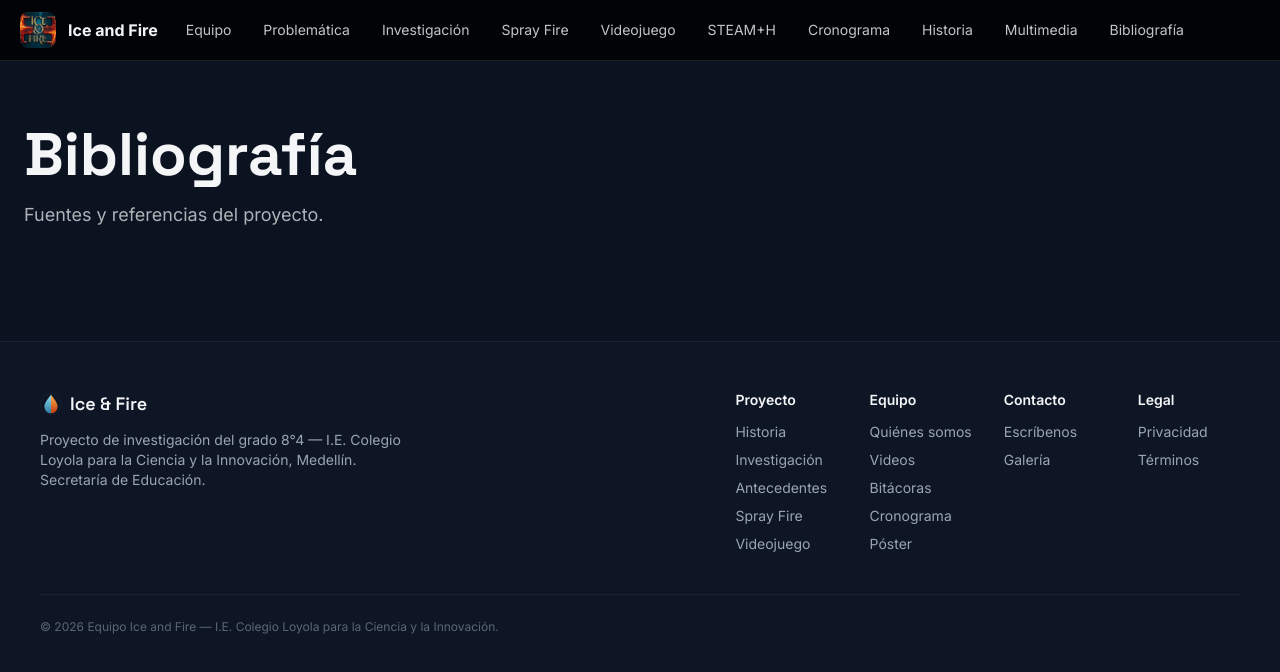
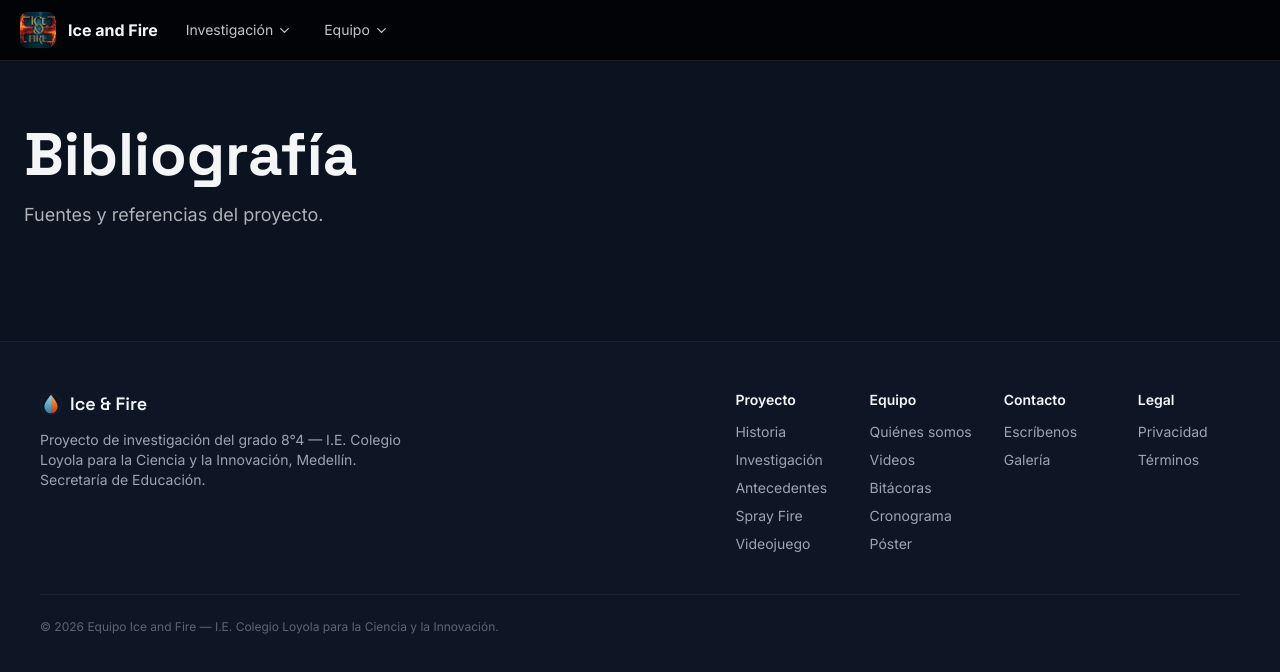
Before and after one commit to arangoarangojoansebastian0-afk/Ice-and-fire, a React (Vite) app: page /bibliografia in a window 1280 px wide. Shown: the top 672 px of the page. Built offline with nearby package versions, Linux system fonts and the light colour scheme.

Commit message:
feat: dynamic CMS pages and navigation

```diff
--- a/src/components/CmsNavigation.tsx
+++ b/src/components/CmsNavigation.tsx
@@ -1,32 +1,148 @@
-import { Link } from "react-router-dom";
+import { useState } from "react";
+import { Link, useLocation } from "react-router-dom";
+import { ChevronDown } from "lucide-react";
 import pagesData from "../data/pages.json";
 import content from "../data/content.json";
 
+type Page = {
+  name: string;
+  slug: string;
+  description?: string;
+  visible: boolean;
+  inMenu: boolean;
+  order: number;
+  type: string;
+  section?: string;
+  blocks?: unknown[];
+  parent?: string;
+};
+
 export default function CmsNavigation() {
-  const pages = [...pagesData.pages]
-    .filter((p) => p.visible && p.inMenu)
+  const location = useLocation();
+  const [openGroup, setOpenGroup] = useState<string | null>(null);
+
+  const pages = pagesData.pages as Page[];
+
+  const groups = pages
+    .filter(
+      (page) =>
+        page.type === "group" &&
+        page.visible &&
+        page.inMenu
+    )
     .sort((a, b) => a.order - b.order);
+
+  const standalonePages = pages
+    .filter(
+      (page) =>
+        page.type !== "group" &&
+        !page.parent &&
+        page.visible &&
+        page.inMenu
+    )
+    .sort((a, b) => a.order - b.order);
+
+  const getChildren = (parentSlug: string) =>
+    pages
+      .filter(
+        (page) =>
+          page.parent === parentSlug &&
+          page.visible &&
+          page.inMenu
+      )
+      .sort((a, b) => a.order - b.order);
+
+  const toggleGroup = (slug: string) => {
+    setOpenGroup((current) =>
+      current === slug ? null : slug
+    );
+  };
+
+  const isActive = (slug: string) =>
+    location.pathname === `/${slug}`;
 
   return (
     <header className="sticky top-0 z-50 border-b border-white/10 bg-black/80 backdrop-blur-xl">
-      <nav className="mx-auto flex max-w-7xl items-center gap-4 px-5 py-3 overflow-x-auto">
-        <Link to="/" className="flex shrink-0 items-center gap-3 font-bold">
+      <nav className="mx-auto flex max-w-7xl items-center gap-4 px-5 py-3">
+        <Link
+          to="/"
+          className="flex shrink-0 items-center gap-3 font-bold"
+        >
           {content.site.logo ? (
-            <img src={content.site.logo} alt={content.site.name} className="h-9 w-9 rounded-lg object-contain" />
+            <img
+              src={content.site.logo}
+              alt={content.site.name}
+              className="h-9 w-9 rounded-lg object-contain"
+            />
           ) : null}
-          <span>{content.site.shortName || content.site.name}</span>
+
+          <span>
+            {content.site.shortName || content.site.name}
+          </span>
         </Link>
 
-        <div className="flex items-center gap-2">
-          {pages.map((page) => (
+        <div className="flex items-center gap-2 overflow-x-auto">
+          {standalonePages.map((page) => (
             <Link
               key={page.slug}
               to={`/${page.slug}`}
-              className="whitespace-nowrap rounded-lg px-3 py-2 text-sm opacity-80 hover:opacity-100 hover:bg-white/10 transition"
+              className={`whitespace-nowrap rounded-lg px-3 py-2 text-sm transition ${
+                isActive(page.slug)
+                  ? "bg-white/10 opacity-100"
+                  : "opacity-80 hover:bg-white/10 hover:opacity-100"
+              }`}
             >
               {page.name}
             </Link>
           ))}
+
+          {groups.map((group) => {
+            const children = getChildren(group.slug);
+            const isOpen = openGroup === group.slug;
+
+            return (
+              <div
+                key={group.slug}
+                className="relative shrink-0"
+              >
+                <button
+                  type="button"
+                  aria-haspopup="true"
+                  aria-expanded={isOpen}
+                  onClick={() => toggleGroup(group.slug)}
+                  className="flex items-center gap-1 whitespace-nowrap rounded-lg px-3 py-2 text-sm opacity-80 transition hover:bg-white/10 hover:opacity-100"
+                >
+                  {group.name}
+
+                  <ChevronDown
+                    size={15}
+                    className={`transition-transform ${
+                      isOpen ? "rotate-180" : ""
+                    }`}
+                  />
+                </button>
+
+                {isOpen && (
+                  <div className="absolute left-0 top-full mt-2 min-w-56 rounded-xl border border-white/10 bg-black/95 p-2 shadow-2xl backdrop-blur-xl">
+                    {children.map((child) => (
+                      <Link
+                        key={child.slug}
+                        to={`/${child.slug}`}
+                        onClick={() => setOpenGroup(null)}
+                        className={`block rounded-lg px-4 py-3 text-sm transition ${
+                          isActive(child.slug)
+                            ? "bg-white/10 opacity-100"
+                            : "opacity-80 hover:bg-white/10 hover:opacity-100"
+                        }`}
+                      >
+                        {child.name}
+                      </Link>
+                    ))}
+                  </div>
+                )}
+              </div>
+            );
+          })}
         </div>
       </nav>
     </header>
--- a/src/data/pages.json
+++ b/src/data/pages.json
@@ -1,90 +1,13 @@
 {
   "pages": [
-    {
-      "name": "Problemática",
-      "slug": "problematica",
-      "description": "Problemática global, nacional y local.",
-      "visible": true,
-      "inMenu": true,
-      "order": 20,
-      "type": "section",
-      "section": "Problem",
-      "blocks": []
-    },
     {
       "name": "Investigación",
       "slug": "investigacion",
       "description": "Pregunta, objetivos, antecedentes y metodología.",
       "visible": true,
       "inMenu": true,
-      "order": 30,
-      "type": "section",
-      "section": "Research",
-      "blocks": []
-    },
-    {
-      "name": "Spray Fire",
-      "slug": "spray-fire",
-      "description": "La solución física y científica del proyecto.",
-      "visible": true,
-      "inMenu": true,
-      "order": 40,
-      "type": "section",
-      "section": "Spray",
-      "blocks": []
-    },
-    {
-      "name": "Videojuego",
-      "slug": "videojuego",
-      "description": "Llamas en el Bosque.",
-      "visible": true,
-      "inMenu": true,
-      "order": 50,
-      "type": "section",
-      "section": "Game",
-      "blocks": []
-    },
-    {
-      "name": "STEAM+H",
-      "slug": "steam-h",
-      "description": "Integración de ciencia, tecnología, ingeniería, artes, matemáticas y humanidades.",
-      "visible": true,
-      "inMenu": true,
-      "order": 60,
-      "type": "section",
-      "section": "Steam",
-      "blocks": []
-    },
-    {
-      "name": "Cronograma",
-      "slug": "cronograma",
-      "description": "Actividades, responsables y entregables.",
-      "visible": true,
-      "inMenu": true,
-      "order": 70,
-      "type": "section",
-      "section": "Schedule",
-      "blocks": []
-    },
-    {
-      "name": "Historia",
-      "slug": "historia",
-      "description": "Historia y evolución del equipo.",
-      "visible": true,
-      "inMenu": true,
-      "order": 80,
-      "type": "section",
-      "section": "History",
-      "blocks": []
-    },
-    {
-      "name": "Multimedia",
-      "slug": "multimedia",
-      "description": "Videos, fotografías y material visual.",
-      "visible": true,
-      "inMenu": true,
-      "order": 90,
-      "type": "blocks",
+      "order": 10,
+      "type": "group",
       "blocks": []
     },
     {
@@ -93,9 +16,57 @@
       "description": "Integrantes y perfiles individuales.",
       "visible": true,
       "inMenu": true,
+      "order": 20,
+      "type": "group",
+      "blocks": []
+    },
+    {
+      "name": "Problemática",
+      "slug": "problematica",
+      "description": "Problemática global, nacional y local.",
+      "visible": true,
+      "inMenu": true,
       "order": 10,
-      "type": "team",
-      "blocks": []
+      "type": "section",
+      "section": "Problem",
+      "blocks": [],
+      "parent": "investigacion"
+    },
+    {
+      "name": "Investigación",
+      "slug": "investigacion-contenido",
+      "description": "Pregunta, objetivos, antecedentes y metodología.",
+      "visible": true,
+      "inMenu": true,
+      "order": 20,
+      "type": "section",
+      "section": "Research",
+      "blocks": [],
+      "parent": "investigacion"
+    },
+    {
+      "name": "Spray Fire",
+      "slug": "spray-fire",
+      "description": "La solución física y científica del proyecto.",
+      "visible": true,
+      "inMenu": true,
+      "order": 30,
+      "type": "section",
+      "section": "Spray",
+      "blocks": [],
+      "parent": "investigacion"
+    },
+    {
+      "name": "Videojuego",
+      "slug": "videojuego",
+      "description": "Llamas en el Bosque.",
+      "visible": true,
+      "inMenu": true,
+      "order": 40,
+      "type": "section",
+      "section": "Game",
+      "blocks": [],
+      "parent": "investigacion"
     },
     {
       "name": "Bibliografía",
@@ -103,8 +74,66 @@
       "description": "Fuentes y referencias del proyecto.",
       "visible": true,
       "inMenu": true,
-      "order": 100,
+      "order": 50,
       "type": "blocks",
+      "blocks": [],
+      "parent": "investigacion"
+    },
+    {
+      "name": "Cronograma",
+      "slug": "cronograma",
+      "description": "Actividades, responsables y entregables.",
+      "visible": true,
+      "inMenu": true,
+      "order": 10,
+      "type": "section",
+      "section": "Schedule",
+      "blocks": [],
+      "parent": "equipo"
+    },
+    {
+      "name": "Historia",
+      "slug": "historia",
+      "description": "Historia y evolución del equipo.",
+      "visible": true,
+      "inMenu": true,
+      "order": 20,
+      "type": "section",
+      "section": "History",
+      "blocks": [],
+      "parent": "equipo"
+    },
+    {
+      "name": "Multimedia",
+      "slug": "multimedia",
+      "description": "Videos, fotografías y material visual.",
+      "visible": true,
+      "inMenu": true,
+      "order": 30,
+      "type": "blocks",
+      "blocks": [],
+      "parent": "equipo"
+    },
+    {
+      "name": "Integrantes",
+      "slug": "integrantes",
+      "description": "Conoce a los integrantes del equipo.",
+      "visible": true,
+      "inMenu": true,
+      "order": 40,
+      "type": "team",
+      "blocks": [],
+      "parent": "equipo"
+    },
+    {
+      "name": "STEAM+H",
+      "slug": "steam-h",
+      "description": "Integración de ciencia, tecnología, ingeniería, artes, matemáticas y humanidades.",
+      "visible": true,
+      "inMenu": false,
+      "order": 60,
+      "type": "section",
+      "section": "Steam",
       "blocks": []
     }
   ]
```
